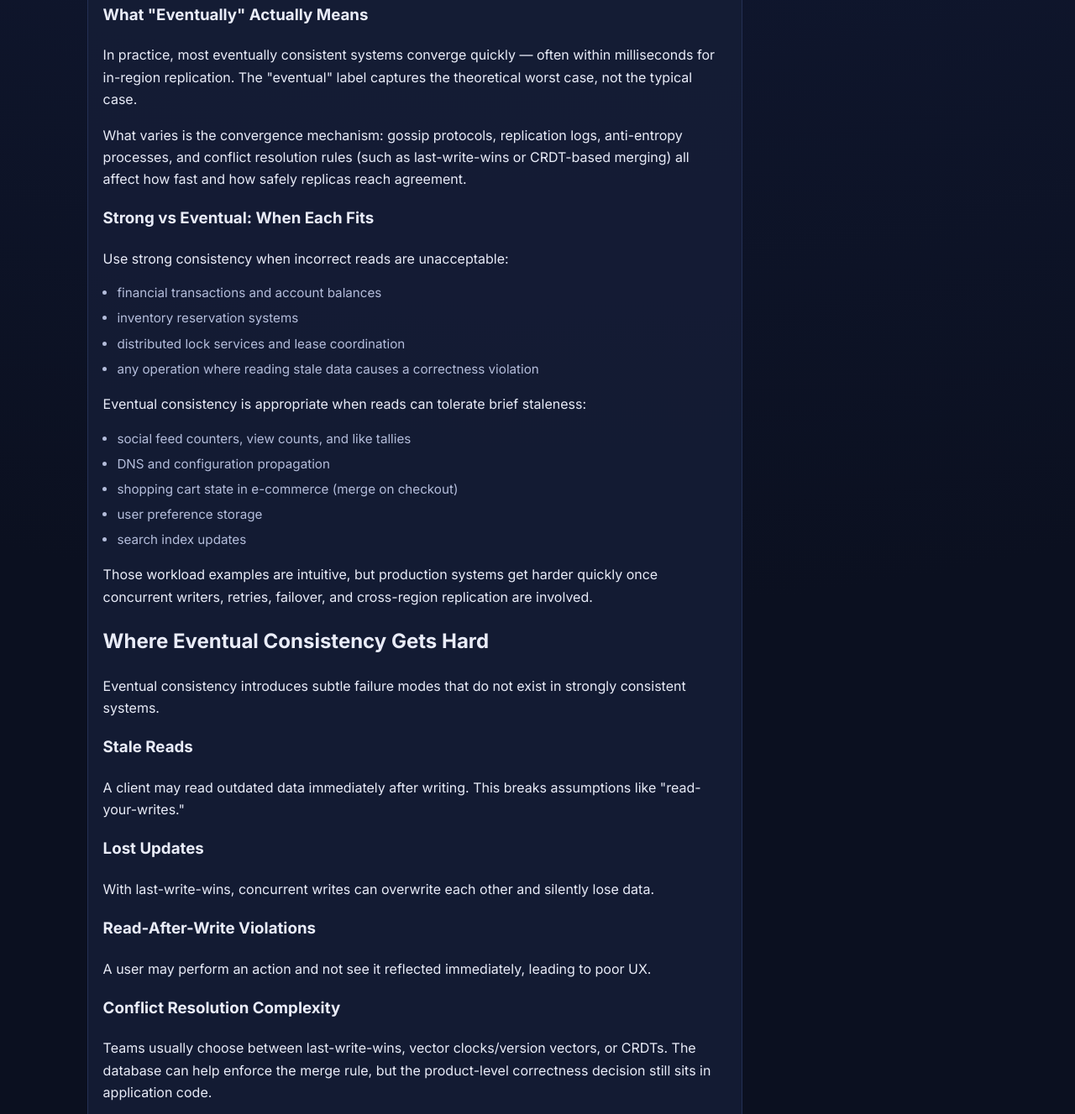
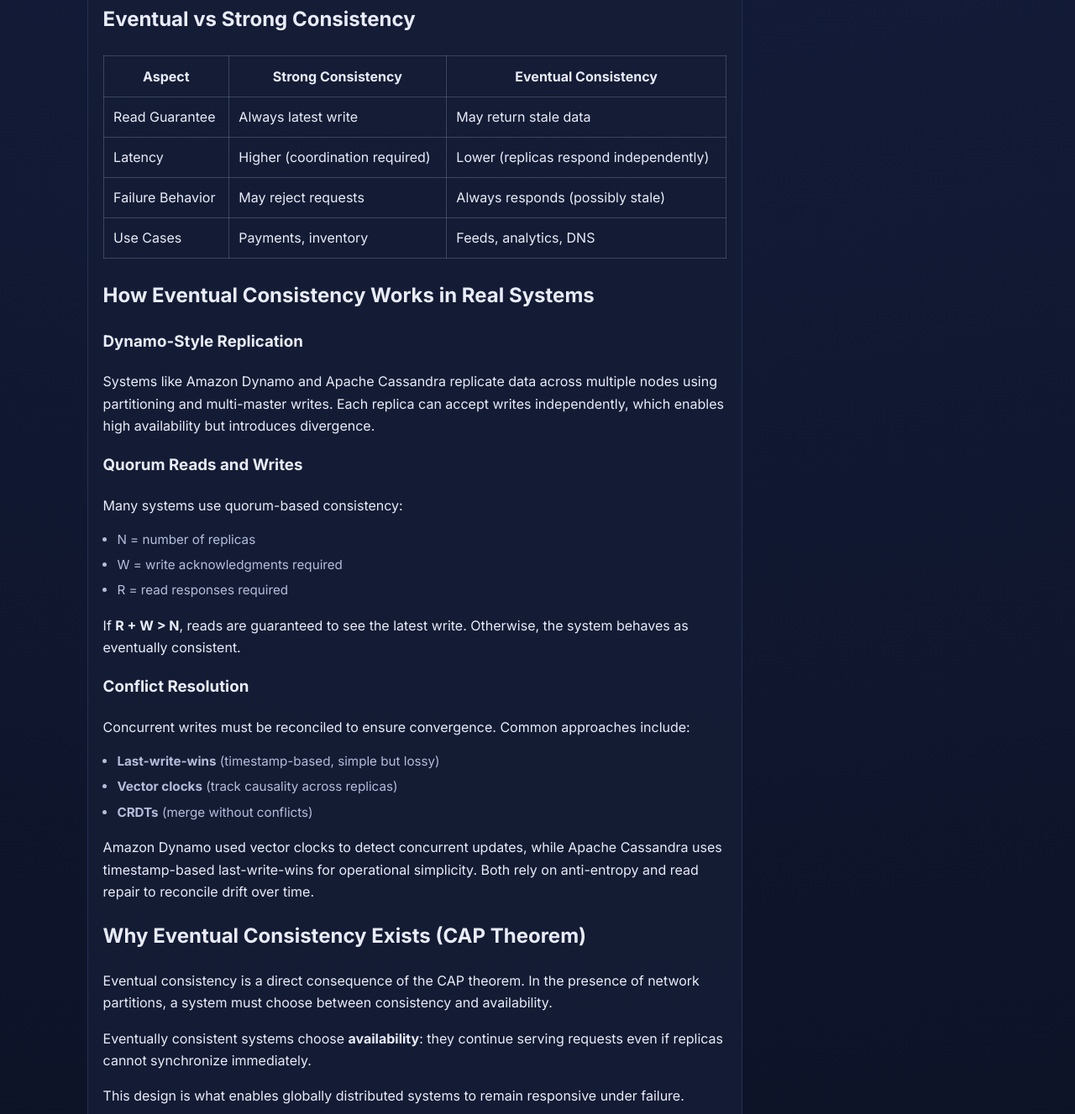
Before and after one commit to richrobertson/myrobertson_com, a plain HTML site: page blog/what-is-eventual-consistency.html in a window 1280 px wide. Shown: the part 2058-3385 px from the top of the page at 84% size. Drawn offline with Linux system fonts and the light colour scheme.

Commit message:
Deepen eventual consistency guide with quorum and production failure internals

```diff
--- a/blog/what-is-eventual-consistency.html
+++ b/blog/what-is-eventual-consistency.html
@@ -307,6 +307,91 @@
           </tbody>
         </table>
 
+        <h2 id="eventual-vs-strong">Eventual vs Strong Consistency</h2>
+        <table>
+          <thead>
+            <tr>
+              <th>Aspect</th>
+              <th>Strong Consistency</th>
+              <th>Eventual Consistency</th>
+            </tr>
+          </thead>
+          <tbody>
+            <tr>
+              <td>Read Guarantee</td>
+              <td>Always latest write</td>
+              <td>May return stale data</td>
+            </tr>
+            <tr>
+              <td>Latency</td>
+              <td>Higher (coordination required)</td>
+              <td>Lower (replicas respond independently)</td>
+            </tr>
+            <tr>
+              <td>Failure Behavior</td>
+              <td>May reject requests</td>
+              <td>Always responds (possibly stale)</td>
+            </tr>
+            <tr>
+              <td>Use Cases</td>
+              <td>Payments, inventory</td>
+              <td>Feeds, analytics, DNS</td>
+            </tr>
+          </tbody>
+        </table>
+
+        <h2 id="how-it-works">How Eventual Consistency Works in Real Systems</h2>
+
+        <h3>Dynamo-Style Replication</h3>
+        <p>
+          Systems like Amazon Dynamo and Apache Cassandra replicate data across multiple nodes using partitioning and multi-master writes. Each replica can
+          accept writes independently, which enables high availability but introduces divergence.
+        </p>
+
+        <h3>Quorum Reads and Writes</h3>
+        <p>
+          Many systems use quorum-based consistency:
+        </p>
+        <ul>
+          <li>N = number of replicas</li>
+          <li>W = write acknowledgments required</li>
+          <li>R = read responses required</li>
+        </ul>
+
+        <p>
+          If <strong>R + W &gt; N</strong>, reads are guaranteed to see the latest write. Otherwise, the system behaves as eventually consistent.
+        </p>
+
+        <h3>Conflict Resolution</h3>
+        <p>
+          Concurrent writes must be reconciled to ensure convergence. Common approaches include:
+        </p>
+        <ul>
+          <li><strong>Last-write-wins</strong> (timestamp-based, simple but lossy)</li>
+          <li><strong>Vector clocks</strong> (track causality across replicas)</li>
+          <li><strong>CRDTs</strong> (merge without conflicts)</li>
+        </ul>
+
+        <p>
+          Amazon Dynamo used vector clocks to detect concurrent updates, while Apache Cassandra uses timestamp-based last-write-wins for operational
+          simplicity. Both rely on anti-entropy and read repair to reconcile drift over time.
+        </p>
+
+        <h2 id="cap-connection">Why Eventual Consistency Exists (CAP Theorem)</h2>
+
+        <p>
+          Eventual consistency is a direct consequence of the CAP theorem. In the presence of network partitions, a system must choose between consistency
+          and availability.
+        </p>
+
+        <p>
+          Eventually consistent systems choose <strong>availability</strong>: they continue serving requests even if replicas cannot synchronize immediately.
+        </p>
+
+        <p>
+          This design is what enables globally distributed systems to remain responsive under failure.
+        </p>
+
         <h3>What "Eventually" Actually Means</h3>
         <p>
           In practice, most eventually consistent systems converge quickly — often within milliseconds for in-region replication. The "eventual" label captures the theoretical worst case, not the typical case.
@@ -336,6 +421,14 @@
           <li>search index updates</li>
         </ul>
 
+        <h2 id="when-to-use">When to Use Eventual Consistency</h2>
+        <ul>
+          <li>High-scale systems requiring low latency</li>
+          <li>Read-heavy workloads (feeds, analytics)</li>
+          <li>Systems tolerant of temporary inconsistency</li>
+          <li>Globally distributed applications</li>
+        </ul>
+
         <p>
           Those workload examples are intuitive, but production systems get harder quickly once concurrent writers, retries, failover, and cross-region replication are involved.
         </p>
@@ -361,6 +454,32 @@
 
         <p>These trade-offs push complexity into the application layer rather than the database.</p>
 
+        <h2 id="production-failures">How Eventual Consistency Breaks in Production</h2>
+
+        <h3>Retry Amplification</h3>
+        <p>
+          Clients retry writes when they do not immediately observe results, creating duplicate updates and inconsistent state.
+        </p>
+
+        <h3>Cache + Replica Staleness</h3>
+        <p>
+          Caching layers compound staleness by serving outdated values even after replicas have converged.
+        </p>
+
+        <h3>Read-Your-Writes Violations</h3>
+        <p>
+          Users often do not see their own updates, requiring workarounds like session stickiness or quorum reads.
+        </p>
+
+        <h3>Polling Loops and UX Degradation</h3>
+        <p>
+          Applications compensate with polling or refresh loops, increasing load and degrading user experience.
+        </p>
+
+        <p>
+          These issues shift complexity from infrastructure into application design.
+        </p>
+
         <h2 id="real-world-systems">Real Systems That Use Eventual Consistency</h2>
         <ul>
           <li><strong>Amazon Dynamo</strong> – quorum + vector clocks</li>
@@ -375,6 +494,15 @@
           <li>Versioning + conflict resolution</li>
           <li>Write-through caching</li>
           <li>Background reconciliation (anti-entropy)</li>
+        </ul>
+
+        <h2 id="design-checklist">Design Checklist</h2>
+        <ul>
+          <li>Can your system tolerate stale reads?</li>
+          <li>Do you need read-your-writes guarantees?</li>
+          <li>How will conflicts be resolved?</li>
+          <li>Will users notice inconsistency?</li>
+          <li>Do you need quorum reads/writes?</li>
         </ul>
 
         <h2 id="when-not-to-use">When NOT to Use Eventual Consistency</h2>
@@ -395,6 +523,15 @@
 
         <h2 id="interview-answer">30-Second Interview Answer</h2>
         <p>Eventual consistency is a distributed systems model where replicas may temporarily diverge but will converge over time. It trades strict correctness guarantees for higher availability and lower latency, especially under network partitions.</p>
+
+        <h2 id="key-takeaways">Key Takeaways</h2>
+        <ul>
+          <li>Eventual consistency prioritizes availability and latency over immediate correctness</li>
+          <li>Systems converge over time, not instantly</li>
+          <li>Conflict resolution is unavoidable in distributed systems</li>
+          <li>Real-world systems rely on quorum and replication strategies</li>
+          <li>Application-level design must handle inconsistency explicitly</li>
+        </ul>
 
         <figure>
           <svg viewBox="0 0 940 130" width="100%" preserveAspectRatio="xMidYMid meet" role="img" aria-labelledby="eventualConsistencyDiagramTitle eventualConsistencyDiagramDesc">
```
